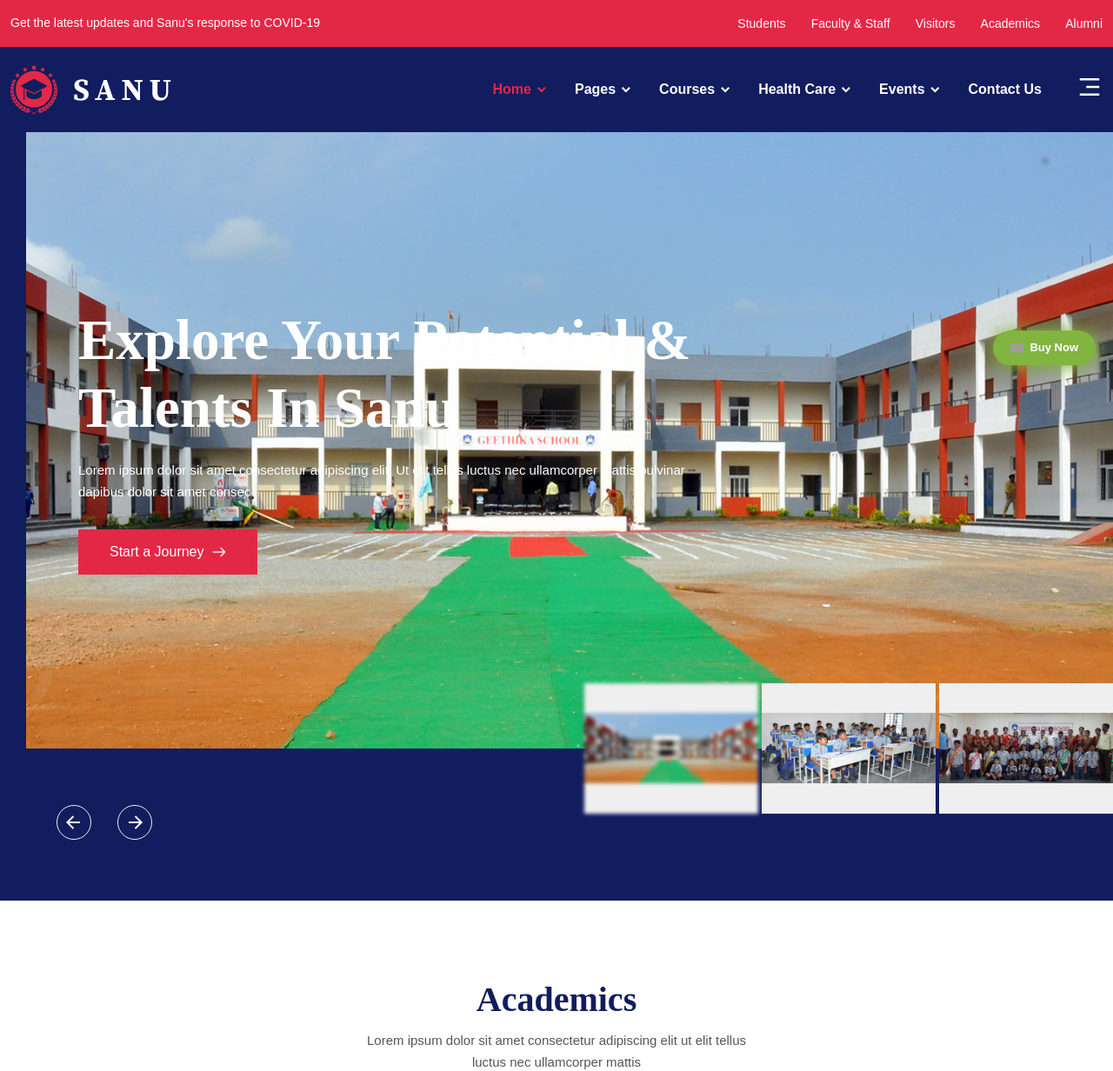
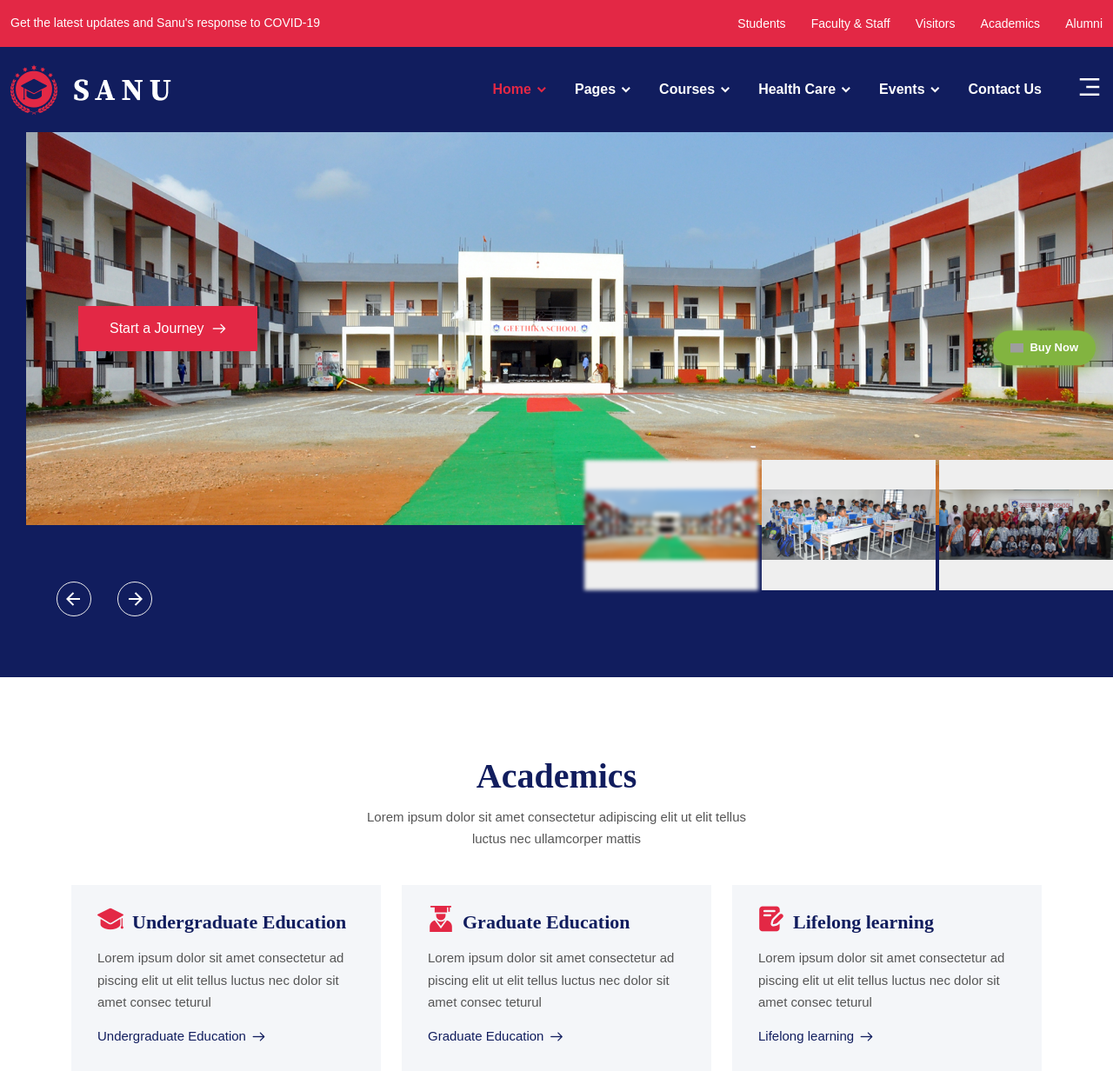
Before and after one commit to BHANUGANESH342/Geethika_School, a PHP site: page / in a window 1280 px wide. Shown: the top 1232 px of the page at 87% size. Run offline with PHP 8.4, Linux system fonts and the light colour scheme; some libraries are stand-ins or nearby versions; some web fonts are replaced; grey boxes are pictures that could not be loaded.

Commit message:
all updates

```diff
--- a/index.php
+++ b/index.php
@@ -43,22 +43,22 @@ include "header.php"
 <div class="hero-slider owl-carousel owl-theme" data-slider-id="1">
 <div class="slider-item banner-bg-1">
 <div class="slider-content">
-<h1>Explore Your Potential & Talents In Sanu</h1>
-<p>Lorem ipsum dolor sit amet consectetur adipiscing elit. Ut elit tellus luctus nec ullamcorper mattis pulvinar dapibus dolor sit amet consec</p>
+<!-- <h1 style="color:aqua;">Explore Your Potential & Talents In Sanu</h1> -->
+<!-- <p>Lorem ipsum dolor sit amet consectetur adipiscing elit. Ut elit tellus luctus nec ullamcorper mattis pulvinar dapibus dolor sit amet consec</p> -->
 <a href="courses.html" class="default-btn btn">Start a Journey <i class="flaticon-next"></i></a>
 </div>
 </div>
 <div class="slider-item banner-bg-2">
 <div class="slider-content">
-<h1>Explore Your Creativity & Talent With Sanu</h1>
-<p>Lorem ipsum dolor sit amet consectetur adipiscing elit. Ut elit tellus luctus nec ullamcorper mattis pulvinar dapibus dolor sit amet consec</p>
+<!-- <h1>Explore Your Creativity & Talent With Sanu</h1>
+<p>Lorem ipsum dolor sit amet consectetur adipiscing elit. Ut elit tellus luctus nec ullamcorper mattis pulvinar dapibus dolor sit amet consec</p> -->
 <a href="courses.html" class="default-btn btn">Start a Journey <i class="flaticon-next"></i></a>
 </div>
 </div>
 <div class="slider-item banner-bg-3">
 <div class="slider-content">
-<h1>Start Your Beautiful & Bright Future From Here</h1>
-<p>Lorem ipsum dolor sit amet consectetur adipiscing elit. Ut elit tellus luctus nec ullamcorper mattis pulvinar dapibus dolor sit amet consec</p>
+<!-- <h1>Start Your Beautiful & Bright Future From Here</h1>
+<p>Lorem ipsum dolor sit amet consectetur adipiscing elit. Ut elit tellus luctus nec ullamcorper mattis pulvinar dapibus dolor sit amet consec</p> -->
 <a href="courses.html" class="default-btn btn">Start a Journey <i class="flaticon-next"></i></a>
 </div>
 </div>
```
